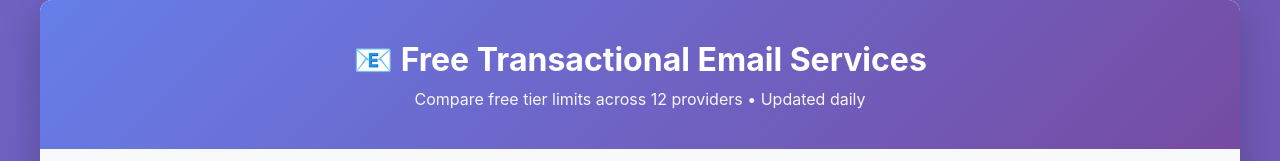
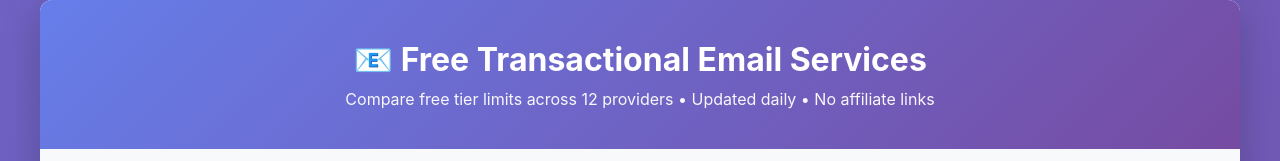
Before and after one commit to guilamu/free-transactional-email-services-comparison, a plain HTML site: page index.html in a window 1280 px wide. Shown: the top 161 px of the page. Drawn offline with Linux system fonts and the light colour scheme.

Commit message:
Update index.html

```diff
--- a/index.html
+++ b/index.html
@@ -77,7 +77,7 @@
   <div class="container">
     <header>
       <h1>📧 Free Transactional Email Services</h1>
-      <p class="subtitle">Compare free tier limits across <span id="providerCount">…</span> providers • Updated daily</p>
+        <p class="subtitle">Compare free tier limits across <span id="providerCount">…</span> providers • Updated daily • No affiliate links</p>
     </header>
 
     <div class="last-update">
```
